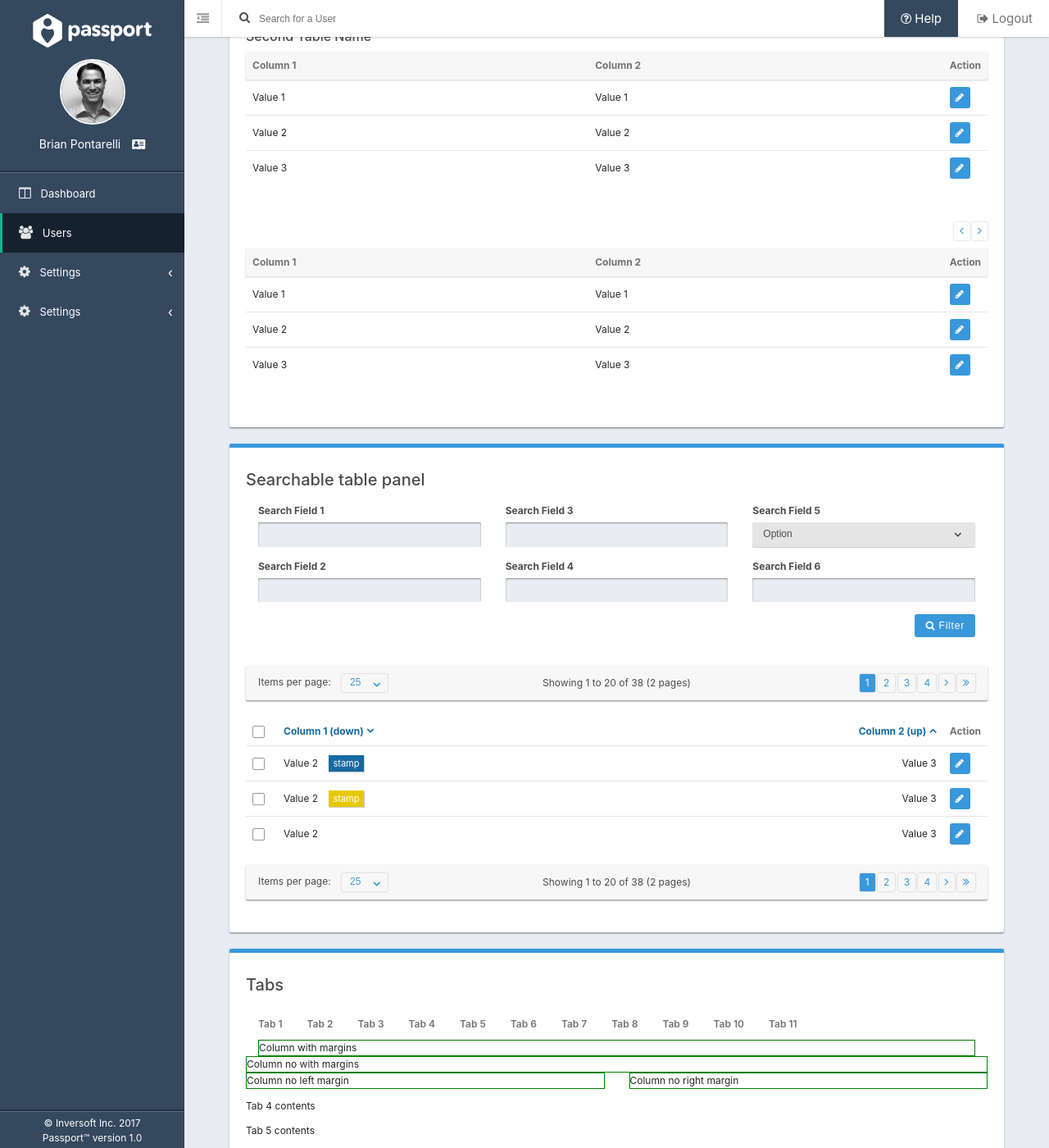
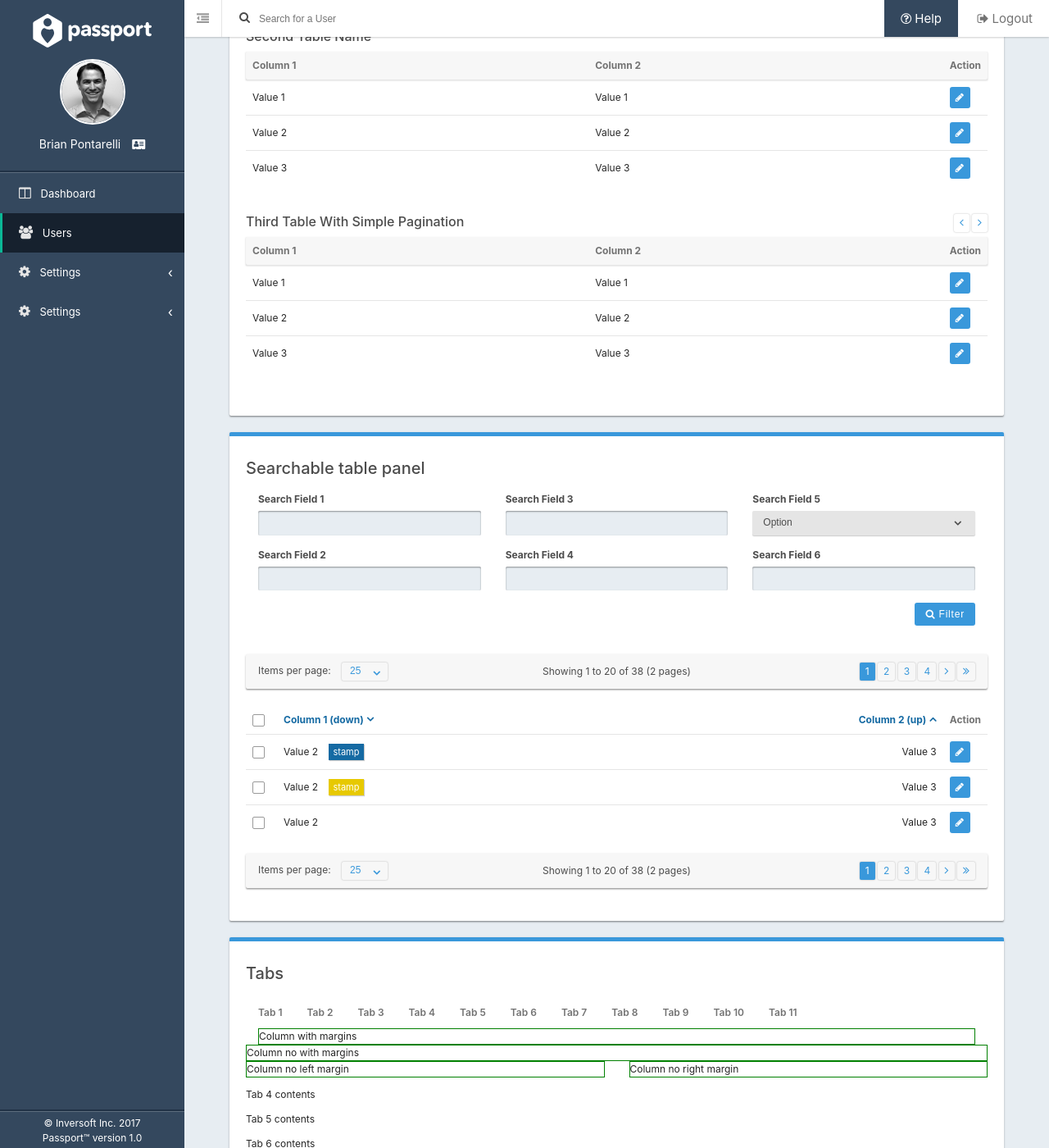
Before and after one commit to FusionAuth/fusionauth-style, a Jekyll site: the page built from index.md, in a window 1280 px wide and 1400 px high, scrolled down 9057 px. Shown: the whole window at 82% size. Built offline with Jekyll 4.4.1, drawn with Linux system fonts in a browser that asks for light colours.

Commit message:
Make simple pagination a bit tighter and add a pull top to allow it to be used along with other tables on tabs and keep the same height between the tab content and the table head.

```diff
--- a/_layouts/default.html
+++ b/_layouts/default.html
@@ -4,7 +4,7 @@
   <meta name="viewport" content="width=device-width, initial-scale=1, shrink-to-fit=no, maximum-scale=1, user-scalable=no">
   <link rel="stylesheet" href="css/test.css"/>
   <link rel="stylesheet" href="css/font-awesome-4.7.0.min.css"/>
-  <script type="text/javascript" src="js/prime-0.36.0.js"></script>
+  <script type="text/javascript" src="js/prime-0.37.0.js"></script>
   <script type="text/javascript" src="js/Chart-2.5.0-min.js"></script>
   <script type="text/javascript">
     Prime.Document.onReady(function () {
@@ -1467,7 +1467,8 @@
                 </tbody>
               </table>
               <header>
-                <div class="simple pagination">
+                <h3>Third Table With Simple Pagination</h3>
+                <div class="simple pagination pull-top">
                   <div class="page-controls">
                     <a href="#" data-tooltip="Previous"><i class="fa fa-angle-left"></i></a>
                     <a href="#" data-tooltip="Next"><i class="fa fa-angle-right"></i></a>
--- a/_sass/helpers.scss
+++ b/_sass/helpers.scss
@@ -79,6 +79,14 @@
   padding-top: 70px;
 }
 
+.pull-less-top {
+  margin-top: -15px;
+}
+
+.pull-top {
+  margin-top: -35px;
+}
+
 .push-bottom {
   margin-bottom: 35px;
 }
@@ -103,7 +111,7 @@
   margin-bottom: 15px;
 }
 
-.push-right{
+.push-right {
   margin-right: 20px;
 }
 
--- a/_sass/tables.scss
+++ b/_sass/tables.scss
@@ -430,6 +430,7 @@ table {
     border-radius: 0;
     box-shadow: none;
     margin-bottom: 0;
+    padding: 7px 0 6px 0;
 
     .page-controls {
       text-align: right;
```
Also changed, not shown: 1 other file.
